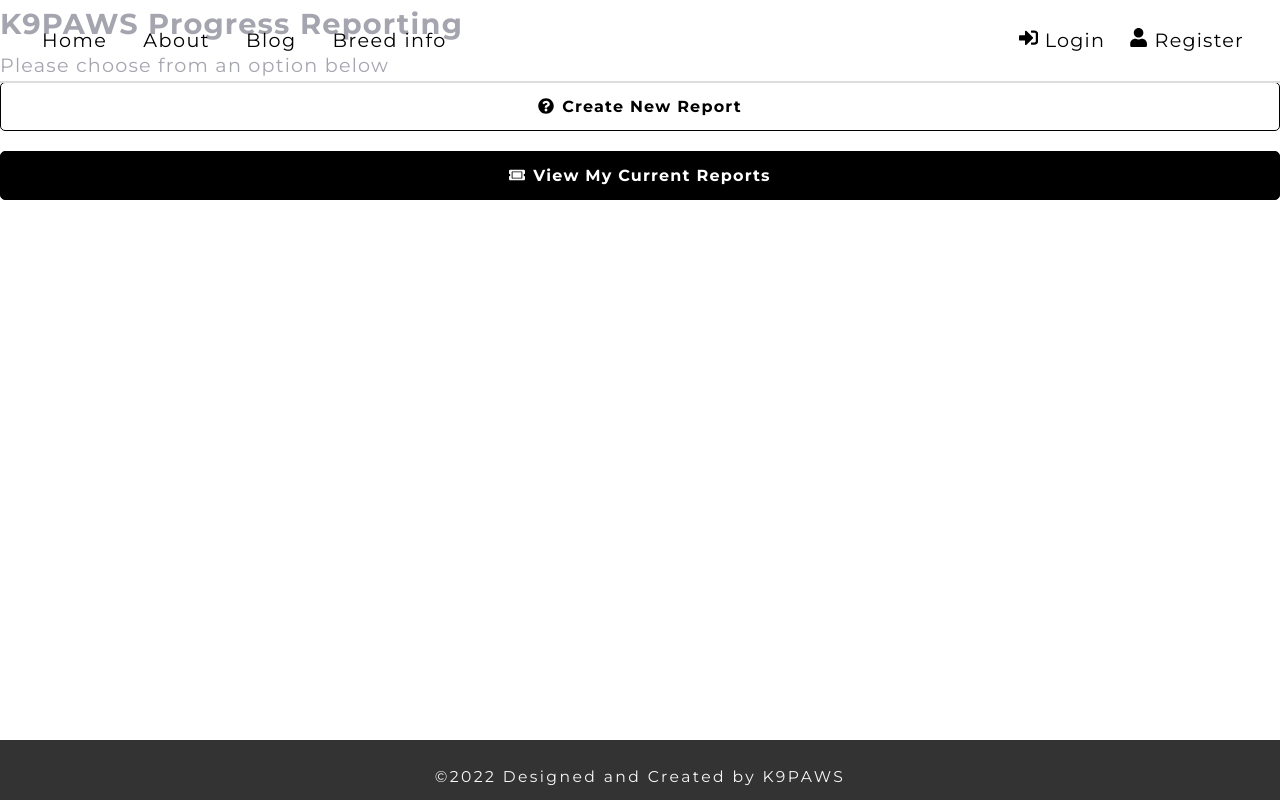
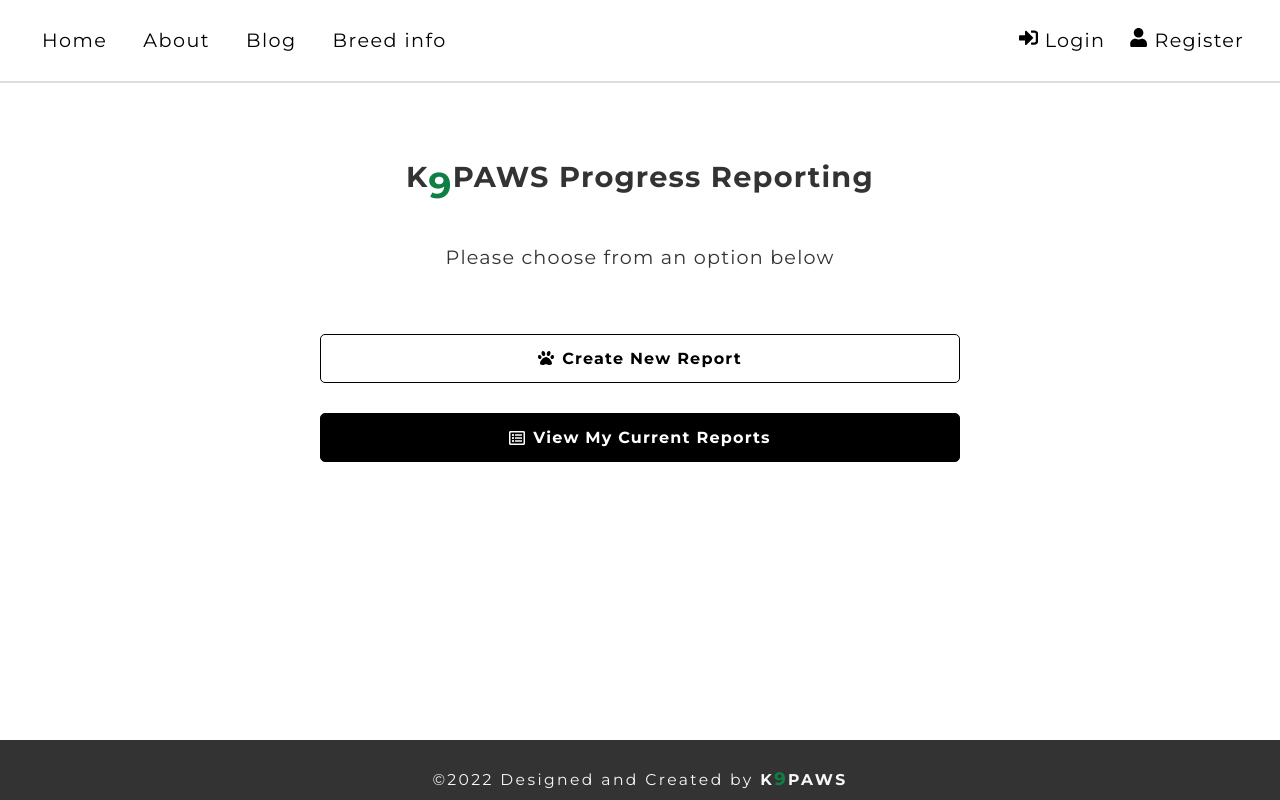
Before and after one commit to grosen-coding/k9paws-website, a React (Create React App) app in the folder frontend/: page /reports in a window 1280 px wide. Built offline with nearby package versions, Linux system fonts and the light colour scheme.

Commit message:
minor changes to k9paws logo in footer and around titles, added styling for create new report page

```diff
--- a/frontend/src/components/Footer.jsx
+++ b/frontend/src/components/Footer.jsx
@@ -3,7 +3,7 @@
 function Footer() {
   return (
 
-    <footer className="footer">&copy;2022 Designed and Created by K9PAWS</footer>
+    <footer className="footer">&copy;2022 Designed and Created by <strong>K<span className='logo--nine-sm'>9</span>PAWS</strong></footer>
   )
 }
 
--- a/frontend/src/pages/Login.jsx
+++ b/frontend/src/pages/Login.jsx
@@ -29,7 +29,7 @@ function Login() {
 
         // Redirect when logged in
         if(isSuccess || client) {
-            navigate('/')
+            navigate('/reports')
         }
 
         dispatch(reset())
@@ -60,7 +60,7 @@ function Login() {
 
     return (
 
-    <section className='wrapper'>
+    <section className='login wrapper'>
 
         <div className="login-container">
             <div className="login-heading">
--- a/frontend/src/pages/MainReportsPage.jsx
+++ b/frontend/src/pages/MainReportsPage.jsx
@@ -1,24 +1,26 @@
 import { Link } from 'react-router-dom'
-import { FaQuestionCircle, FaTicketAlt} from 'react-icons/fa'
+import { FaPaw, FaRegListAlt} from 'react-icons/fa'
 
 function MainReportsPage() {
     return (
 
-        <>
-            <section className="heading">
-                <h1>K9PAWS Progress Reporting</h1>
-                <p>Please choose from an option below</p>
-            </section>
+        <section className='wrapper'>
 
-            <Link to="/reports/new-report" className='btn btn-reverse btn-block'>
-                <FaQuestionCircle /> Create New Report
-            </Link>
+            <div className="main-reports-container">
+                <div className="main-reports-heading">
+                    <h1><strong>K<span className='logo--nine'>9</span>PAWS</strong> Progress Reporting</h1>
+                    <p>Please choose from an option below</p>
+                </div>
 
-            <Link to="/reports/current-reports" className='btn btn-block'>
-                <FaTicketAlt /> View My Current Reports
-            </Link>
+                <Link to="/reports/new-report" className='btn btn-reverse btn-block'>
+                    <FaPaw /> Create New Report
+                </Link>
 
-        </>
+                <Link to="/reports/current-reports" className='btn btn-block'>
+                    <FaRegListAlt /> View My Current Reports
+                </Link>
+            </div>
+        </section>
     )
 }
 
--- a/frontend/src/pages/NewReport.jsx
+++ b/frontend/src/pages/NewReport.jsx
@@ -43,37 +43,45 @@ if(isLoading) {
 }
 
   return (
-    <>
+    <section className='new-report wrapper'>
+
+        <div className="new-report-container">
+
             <BackButton url="/" />
-       <section className="heading">
-           <h1>Create New Report</h1>
-           <p>Please fill out the form below</p>
-       </section>
 
-       <section className="form">
+            <div className="new-report-heading">
+                <h1>Create a New <strong>K<span className='logo--nine'>9</span>PAWS</strong> Progress Report</h1>
+                <p>Please fill out the form below to add a new report to your progress. Remember to make sure to always fill out a new report for each individual question, update or incident.</p>
+            </div>
+
+            <div className="form">
                 <div className="form-group">
                     <label htmlFor="name">Client Name</label>
                     <input type="text" className="form-control" value={name} disabled />
                 </div>
+
                 <div className="form-group">
                     <label htmlFor="email">Client Email</label>
                     <input type="text" className="form-control" value={email} disabled />
                 </div>
+
                 <form onSubmit={onSubmit}>
                     <div className="form-group">
                             <label htmlFor="category">Category</label>
                             <select name="category" id="category" value={category} onChange={(e) => setCategory(e.target.value)}>
-                        <option value="Select" disabled>Please select a Category</option>
+                                <option value="Select" disabled>Please choose a Category</option>
                                 <option value="Update">Update</option>
                                 <option value="Question">Question</option>
                                 <option value="Positive Experience">Positive Experience</option>
                                 <option value="Negative Incident">Negative Incident</option>
                             </select>
                     </div>
+
                     <div className="form-group">
                         <label htmlFor="description">Brief Description</label>
                         <textarea name="description" id="description" className='form-control' placeholder='Please write a brief description...' value={description} onChange={(e) => setDescription(e.target.value)}></textarea>
                     </div>
+
                     <div className="form-group">
                         <button className="btn btn-block">
                             Submit
@@ -81,8 +89,10 @@ if(isLoading) {
                     </div>
 
                 </form>
+            </div>
+
+        </div>
     </section>
-    </>
   )
 }
 
--- a/frontend/src/pages/Reports.jsx
+++ b/frontend/src/pages/Reports.jsx
@@ -34,7 +34,7 @@ function Reports() {
     }
 
   return (
-    <>
+    <section className='wrapper'>
         <BackButton url="/" />
         <h1>Reports</h1>
         <div className="reports">
@@ -49,7 +49,7 @@ function Reports() {
             )}
         </div>
 
-    </>
+    </section>
   )
 }
 
--- a/frontend/src/sass/pages/reports/_reportsPage.scss
+++ b/frontend/src/sass/pages/reports/_reportsPage.scss
@@ -1,3 +1,40 @@
+.main-reports {
+    &-container {
+        padding-top: 12rem;
+
+            .btn-block {
+                width: 50%;
+                margin: 0 auto;
+                margin-top: 30px;
+            }
+
+        form {
+
+            .form-group {
+                width: 60%;
+                margin: 0 auto;
+            }
+        }
+    }
+
+
+
+    &-heading {
+        width: 75%;
+        margin: 0 auto;
+        text-align: center;
+        margin-bottom: 5rem;
+        color: #333;
+
+        .logo--nine {
+            font-size: 3rem;
+        }
+
+        h1 {
+            margin-bottom: 3rem;
+        }
+    }
+}
 
 
 .report-page {
@@ -14,8 +51,3 @@
 .report-page .btn {
     margin-bottom: 30px;
 }
-
-.report-page .btn-block {
-    width: 100%;
-    margin-top: 30px;
-}
--- a/frontend/src/styles/index.css
+++ b/frontend/src/styles/index.css
@@ -737,6 +737,60 @@ h4 {
   border-radius: 10px;
 }
 
+.new-report-container {
+  padding-top: 10rem;
+}
+.new-report-container form .form-group {
+  width: 100%;
+  margin: 0 auto;
+}
+.new-report-container form .form-group textarea {
+  height: 10rem;
+}
+.new-report-heading {
+  width: 75%;
+  margin: 0 auto;
+  text-align: center;
+  margin-bottom: 5rem;
+  color: #333;
+}
+.new-report-heading .logo--nine {
+  font-size: 3.2rem;
+}
+.new-report-heading h1 {
+  margin-bottom: 1rem;
+  margin-top: -2rem;
+}
+.new-report-heading p {
+  margin-bottom: -2rem;
+}
+
+.main-reports-container {
+  padding-top: 12rem;
+}
+.main-reports-container .btn-block {
+  width: 50%;
+  margin: 0 auto;
+  margin-top: 30px;
+}
+.main-reports-container form .form-group {
+  width: 60%;
+  margin: 0 auto;
+}
+.main-reports-heading {
+  width: 75%;
+  margin: 0 auto;
+  text-align: center;
+  margin-bottom: 5rem;
+  color: #333;
+}
+.main-reports-heading .logo--nine {
+  font-size: 3rem;
+}
+.main-reports-heading h1 {
+  margin-bottom: 3rem;
+}
+
 .report-page {
   position: relative;
   text-align: left;
@@ -756,11 +810,6 @@ h4 {
 
 .report-page .btn {
   margin-bottom: 30px;
-}
-
-.report-page .btn-block {
-  width: 100%;
-  margin-top: 30px;
 }
 
 .wrapper {
```
Also changed, not shown: frontend/src/sass/pages/reports/_newReport.scss (+38 -0 lines). Lines whose indentation alone changed are shown as unchanged.
